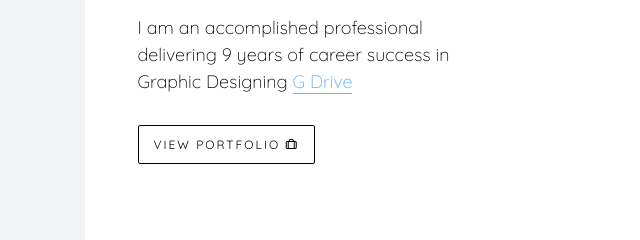
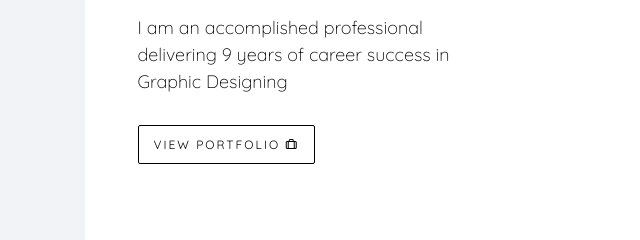
Before and after one commit to Karthik-Portfolio/Karthik-Portfolio.github.io, a plain HTML site: page index.html in a window 1280 px wide. Shown: the part 436-676 px from the top of the page, 270-910 px from the left. Drawn offline with nearby package versions, Linux system fonts and the light colour scheme; files whose address does not match are found by name; a web font is replaced by a local one.

Commit message:
Update index.html

```diff
--- a/index.html
+++ b/index.html
@@ -95,7 +95,7 @@
 					   					<div class="desc">
 						   					<h1>Hi! <br>I'm Karthik G </h1>
 						   					<h2>I am an accomplished professional delivering 9 years of career success in Graphic Designing
-						   						<a href="https://drive.google.com/drive/u/1/folders/1YDnE7HFaIO2y35Er-M0f423jvnhllKyM" target="_blank">G Drive</a></h2>
+						   						<a href="https://drive.google.com/drive/u/1/folders/1YDnE7HFaIO2y35Er-M0f423jvnhllKyM" target="_blank"> </a></h2>
 												<p><a class="btn btn-primary btn-learn">View Portfolio <i class="icon-briefcase3"></i></a></p>
 											</div>
 					   				</div>
```
